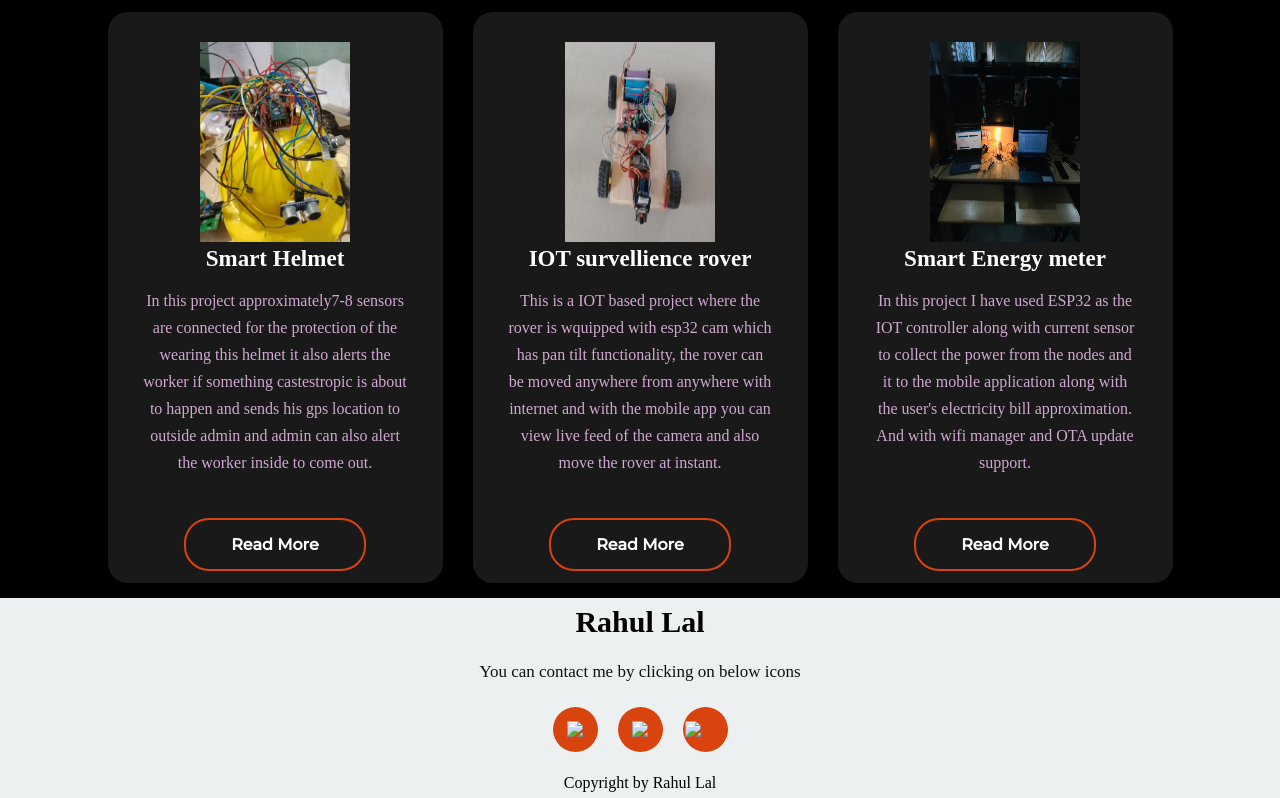
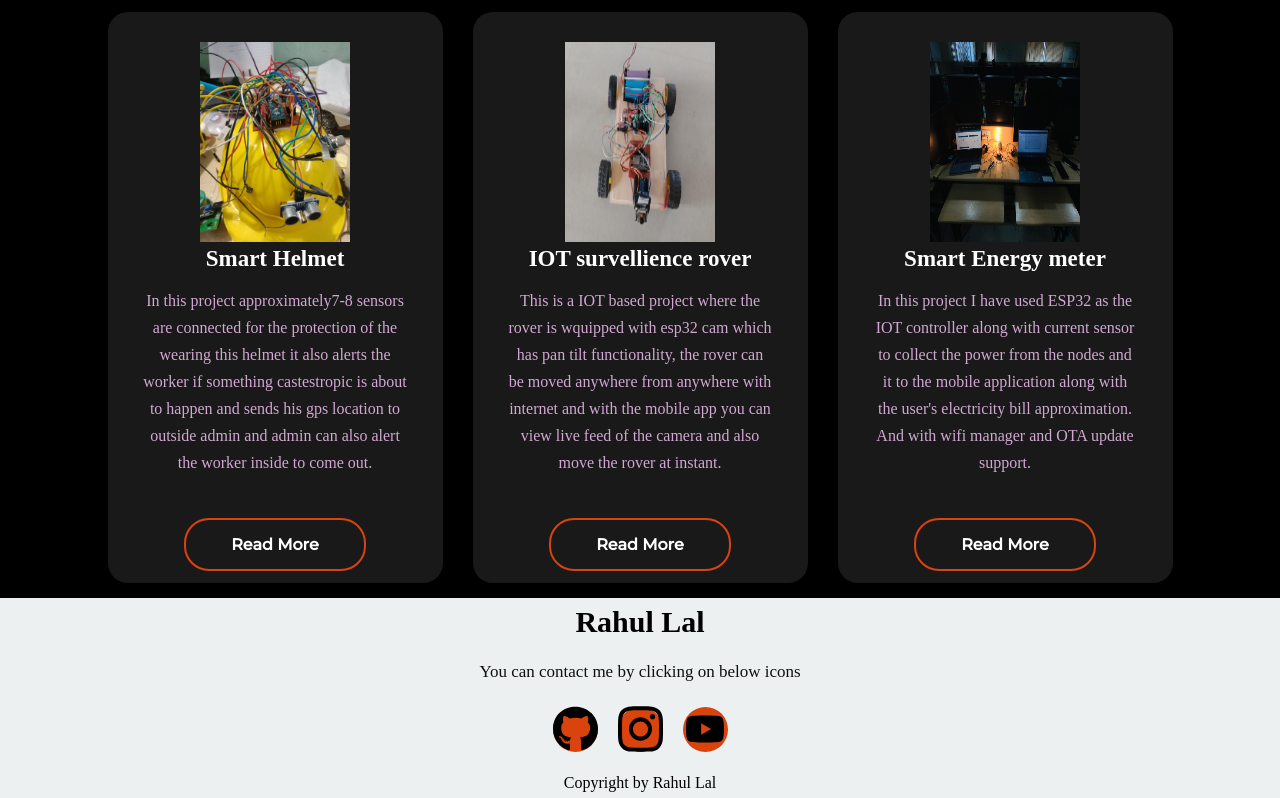
Before and after one commit to rahul7515/website, a plain HTML site: page index.html in a window 1280 px wide. Shown: the part 1689-2487 px from the top of the page. Drawn offline with nearby package versions, Linux system fonts and the light colour scheme.

Commit message:
Update index.html

```diff
--- a/index.html
+++ b/index.html
@@ -138,9 +138,9 @@
         <p>Rahul Lal</p>
         <p>You can contact me by clicking on below icons</p>
         <div class="social">
-            <a href="https://github.com/rahul7515/OTA" target="_blank"><img src="images/github.svg"></a>
-            <a href="https://www.instagram.com/mr_strange_2.1/" target="_blank"><img src="images/instagram.svg"></a>
-            <a href="https://www.youtube.com/channel/UChDEHrmJUDvQ6MPnhXvMo-A" target="_blank"><img src="images/youtube.svg"></a>
+            <a href="https://github.com/rahul7515/OTA" target="_blank"><img src="github.svg"></a>
+            <a href="https://www.instagram.com/mr_strange_2.1/" target="_blank"><img src="instagram.svg"></a>
+            <a href="https://www.youtube.com/channel/UChDEHrmJUDvQ6MPnhXvMo-A" target="_blank"><img src="youtube.svg"></a>
         </div>
         <p class="end">Copyright by Rahul Lal</p>
     </footer>
```
